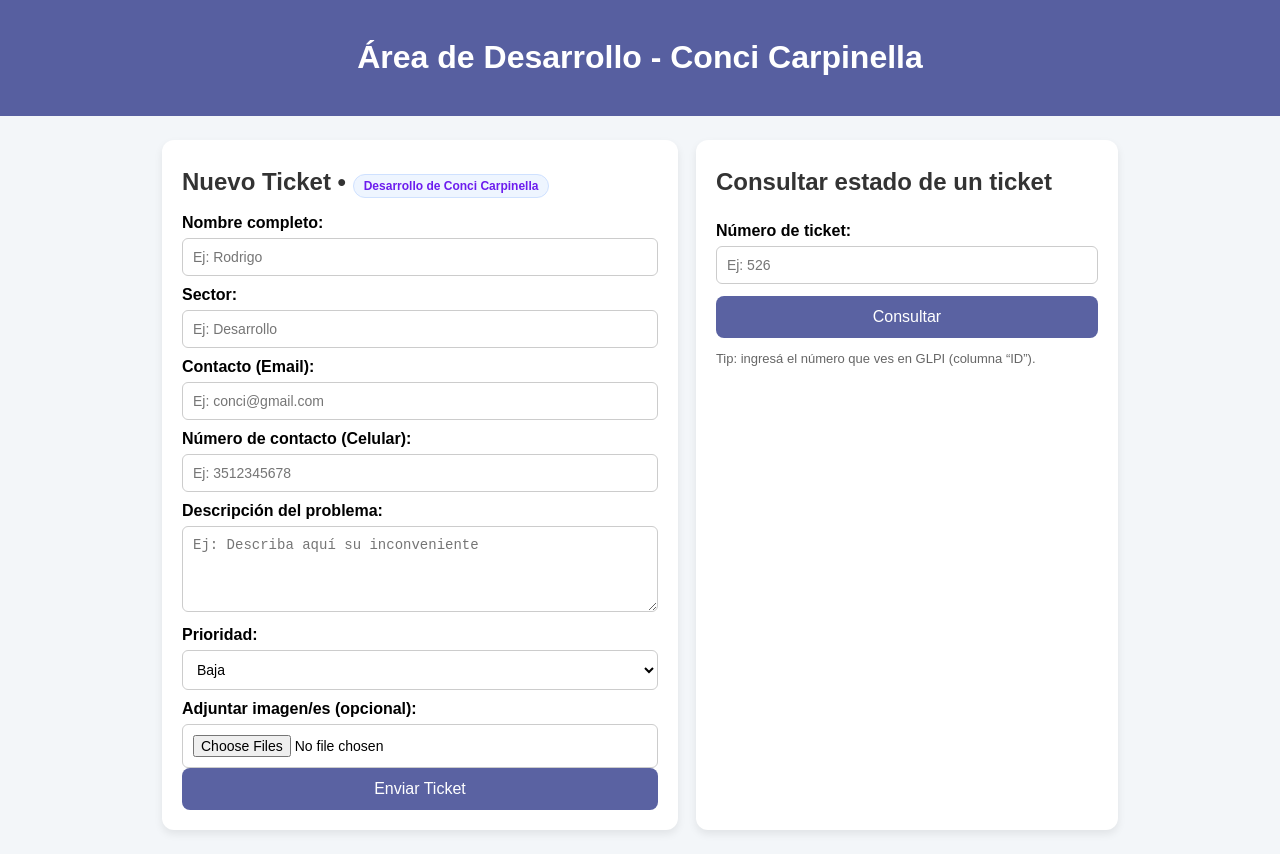
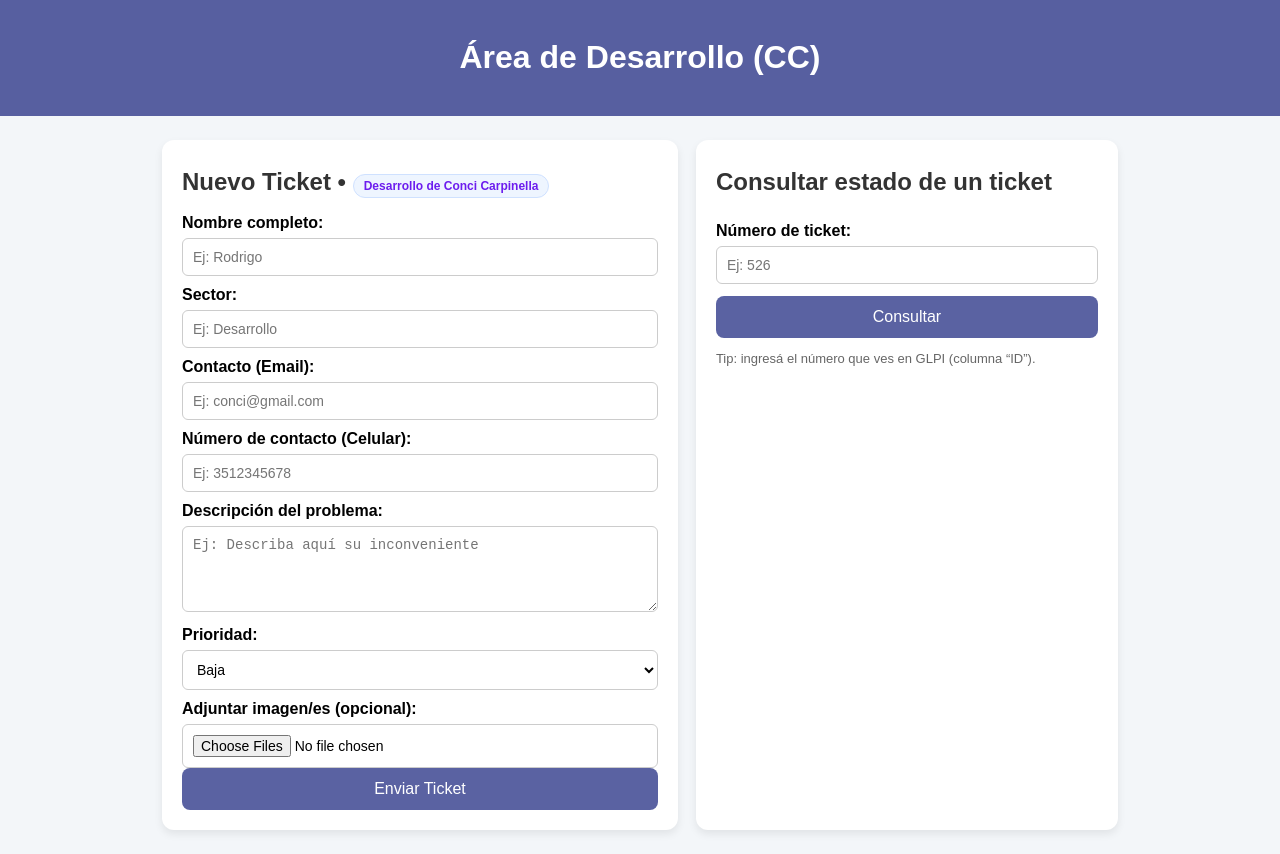
Before and after one commit to rfariasCC/ticketsdevs, a plain HTML site: page index.html in a window 1280 px wide. Drawn offline with Linux system fonts and the light colour scheme.

Commit message:
Update index.html

```diff
--- a/index.html
+++ b/index.html
@@ -153,7 +153,7 @@
 
 <body>
   <header>
-    <h1>Área de Desarrollo - Conci Carpinella</h1>
+    <h1>Área de Desarrollo (CC)</h1>
 
 
   </header>
```
